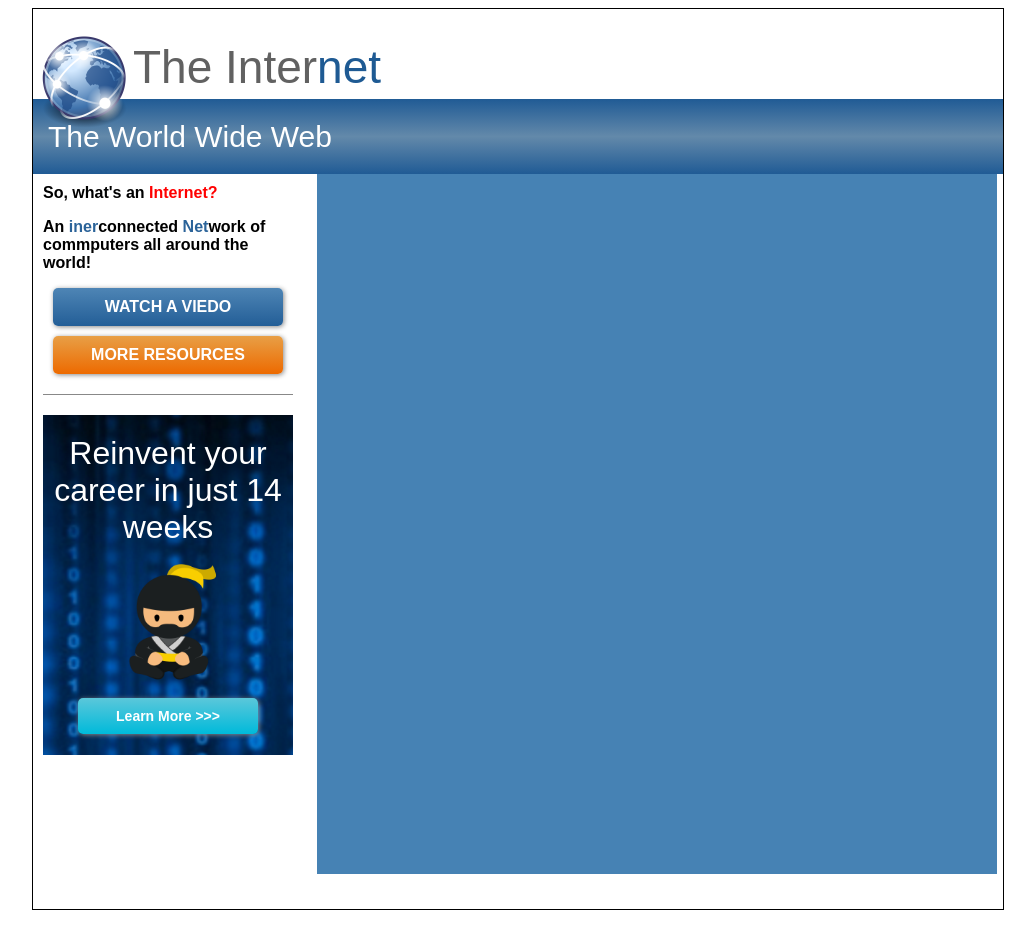
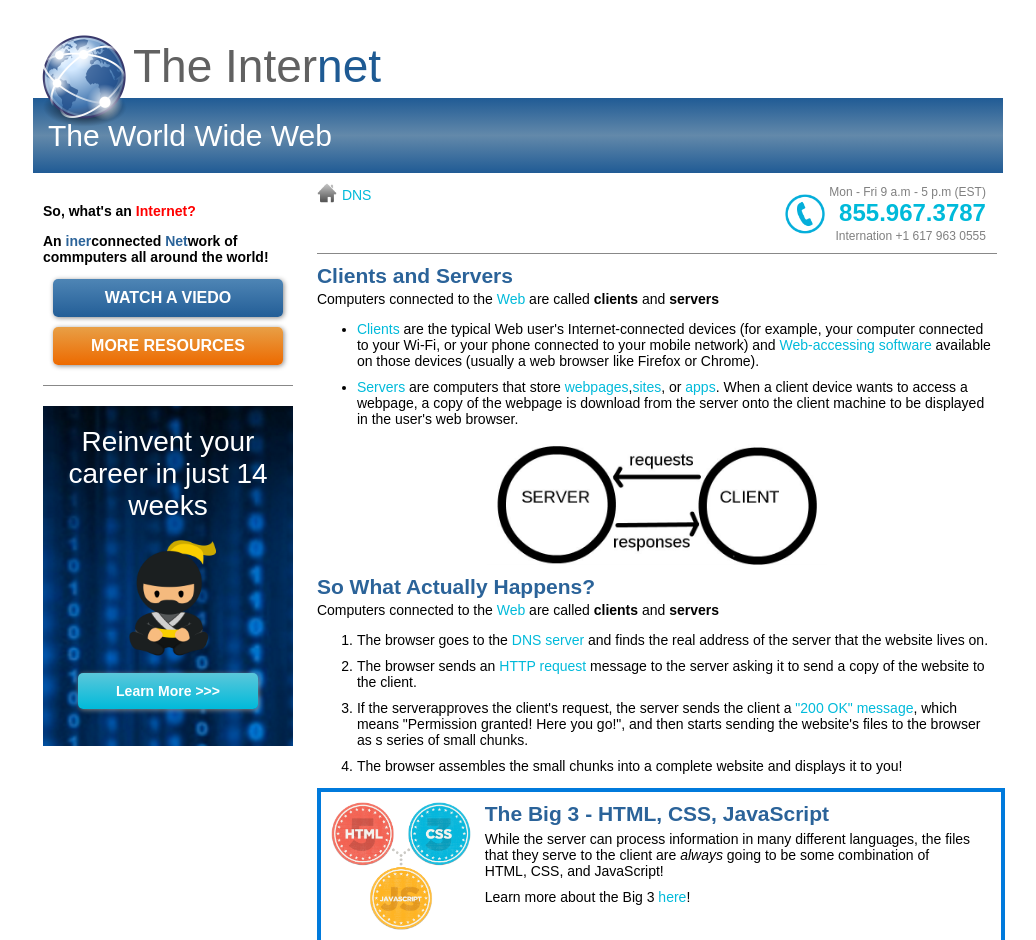
Before and after one commit to thydev/dojo-theinternet, a plain HTML site: page index.html in a window 1280 px wide. Shown: the whole page, without its empty margins (122-1158 px from the left). Before the commit the page ends 918 px from the top, so only its background shows below. Drawn offline with Linux system fonts and the light colour scheme.

Commit message:
Added content to main content display

```diff
--- a/index.html
+++ b/index.html
@@ -30,8 +30,59 @@
             </div>
         </div> <!-- sideBar -->
         <div id="mainContent">
+            <div class="top">
+                <div id="nav">
+                        <a href="#"><img src="images/home.png" alt="Go to Home page">DNS</a>
+                </div>
 
-        </div>
+                <img src="images/phone.png">
+                <div id="contact">
+                    <span class="contact">Mon - Fri 9 a.m - 5 p.m (EST)</span>
+                    <div class="phone"> <span class="phone">855.967.3787</span></div>
+                    <span class="contact">Internation +1 617 963 0555</span>
+                </div>
+            </div> <!-- top -->
+
+            <div class="line"></div>
+
+            <div class="article">
+                <h2>Clients and Servers</h2>
+                Computers connected to the <a href="#">Web</a> are called <strong>clients</strong> and <strong>servers</strong>
+                <ul>
+                    <li><a href="#">Clients</a> are the typical Web user's Internet-connected devices (for example, your computer connected to your Wi-Fi, or your phone connected to your mobile network)
+                        and <a href="#">Web-accessing software</a> available on those devices (usually a web browser like Firefox or Chrome).</li>
+                    <li><a href="#">Servers</a> are computers that store <a href="#">webpages</a>,<a href="#">sites</a>, or <a href="#">apps</a>.
+                        When a client device wants to access a webpage, a copy of the webpage is download from the server onto the client machine to be displayed in the user's web browser.
+                    </li>
+                </ul>
+                <img src="images/client_server.jpg" alt="Client - Server requests and responses">
+
+            </div>
+
+            <div class="article">
+                <h2>So What Actually Happens?</h2>
+                Computers connected to the <a href="#">Web</a> are called <strong>clients</strong> and <strong>servers</strong>
+                <ol>
+                    <li>The browser goes to the <a href="#">DNS server</a> and finds the real address of the server that the website lives on.</li>
+                    <li>The browser sends an <a href="#">HTTP request</a> message to the server asking it to send a copy of the website to the client.</li>
+                    <li>If the serverapproves the client's request, the server sends the client a <a href="#">"200 OK" message</a>, which means "Permission granted! Here you go!", and then starts sending the website's files to the browser as s series of small chunks.</li>
+                    <li>The browser assembles the small chunks into a complete website and displays it to you!</li>
+                </ol>
+            </div>
+
+            <div id="footer">
+                <img src="images/html.png" alt="HTML CSS JavaScript Logo">
+                <div class="article">
+                    <h2>The Big 3 - HTML, CSS, JavaScript</h2>
+                    <p>While the server can process information in many different languages,
+                    the files that they serve to the client are <em>always</em> going to be
+                    some combination of HTML, CSS, and JavaScript!</p>
+                    Learn more about the Big 3 <a href="#">here</a>!
+
+                </div>
+            </div>
+        </div> <!-- mainContent -->
+
     </div><!-- container -->
 </body>
 </html>
--- a/style.css
+++ b/style.css
@@ -1,12 +1,13 @@
 body {
     font-family: Arial, Helvetica, sans-serif;
+    font-size: 14px;
 }
 
 #container {
     width: 970px;
-    height: 900px;
+    height: auto;
     /* background: aqua; */
-    border: 1px solid;
+    /* border: 1px solid; */
     margin: 0 auto;
 }
 
@@ -47,7 +48,7 @@ body {
     /* background: teal; */
     display: inline-block;
     vertical-align: top;
-    padding: 10px 10px 0 10px;
+    padding: 30px 10px 0 10px;
     font-weight: bold;
 }
 #sideBar div.top {
@@ -113,7 +114,81 @@ span.blue {
 #mainContent {
     width: 680px;
     height: 700px;
-    background: steelblue;
+    /* background: steelblue; */
     display: inline-block;
-    margin: 0 0 0 10px;
+    margin: 10px 0 0 10px;
 }
+
+#mainContent div.top {
+    vertical-align: middle;
+    margin-bottom: 10px;
+}
+
+#nav img[src="images/home.png"] {
+    width: 20px;
+    vertical-align: text-bottom;
+    margin-right: 5px;
+}
+#mainContent a {
+    text-decoration: none;
+    /* color: #2b6399; */
+    color: #00bada;
+}
+#nav {
+    display: inline-block;
+    margin-right: 410px;
+    vertical-align: top;
+}
+#contact {
+    display: inline-block;
+    text-align: right;
+}
+img[src="images/phone.png"] {
+    width: 40px;
+    vertical-align: super;
+}
+.contact {
+    font-size: 12px;
+    color: gray;
+}
+.phone {
+    font-size: 24px;
+    color: #00bada;
+    font-weight: bold;
+}
+
+h2 {
+    color: #2b6399;
+    /* padding: 0; */
+    margin: 10px 0 3px 0;
+}
+.article li {
+    margin: 10px 0 0 0;
+}
+
+img[src="images/client_server.jpg"] {
+    width: 340px;
+    margin: 0 auto;
+    display: block;
+}
+
+#footer {
+    width: 100%;
+    height: auto;
+    border: #007adc 4px solid;
+    border-bottom: none;
+}
+img[src="images/html.png"] {
+    width: 140px;
+    margin: 10px;
+    vertical-align: top;
+}
+
+#footer div {
+    display: inline-block;
+    /* background: rebeccapurple; */
+    width: 500px;
+}
+#footer p {
+    margin: 5px 10px 10px 0;
+}
```
